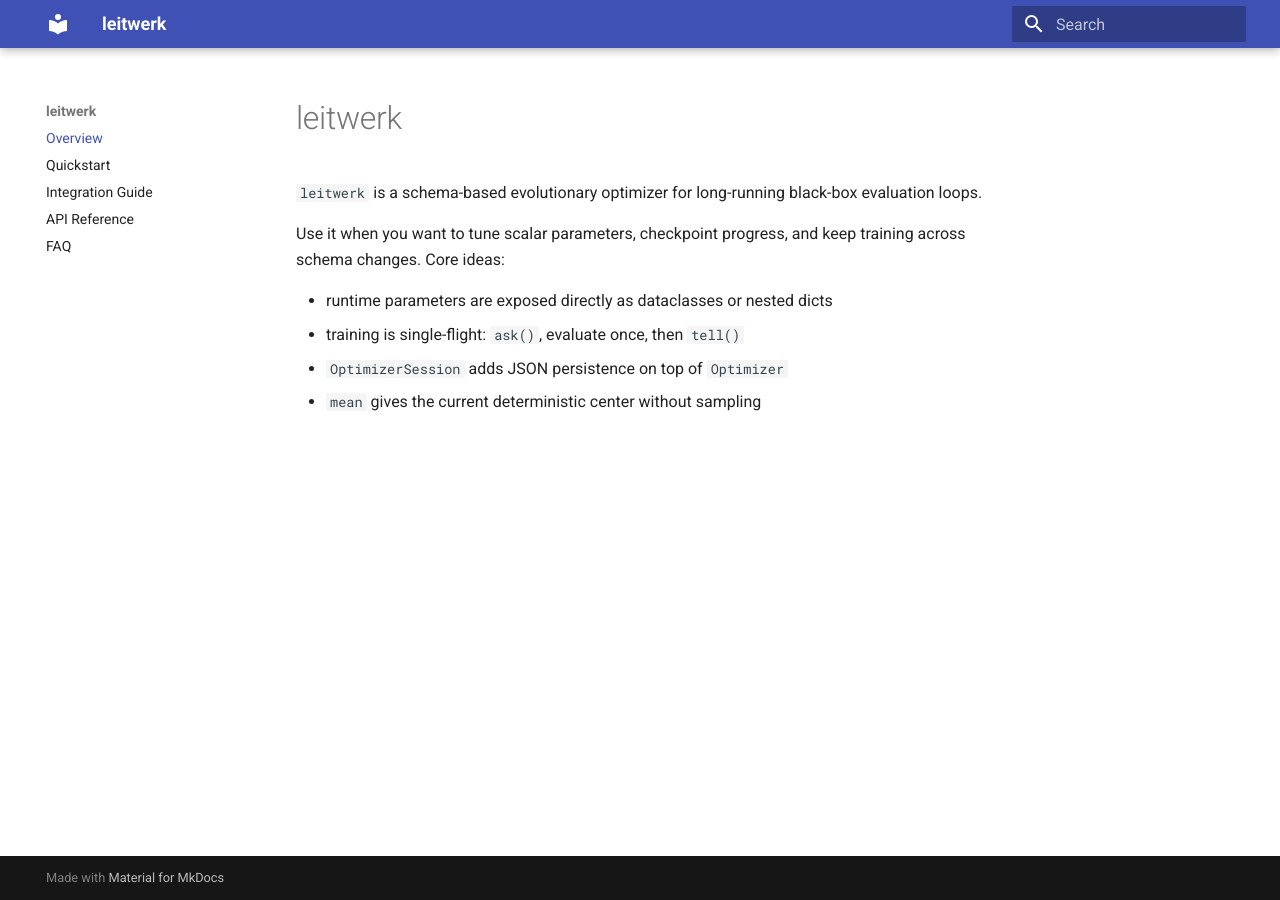
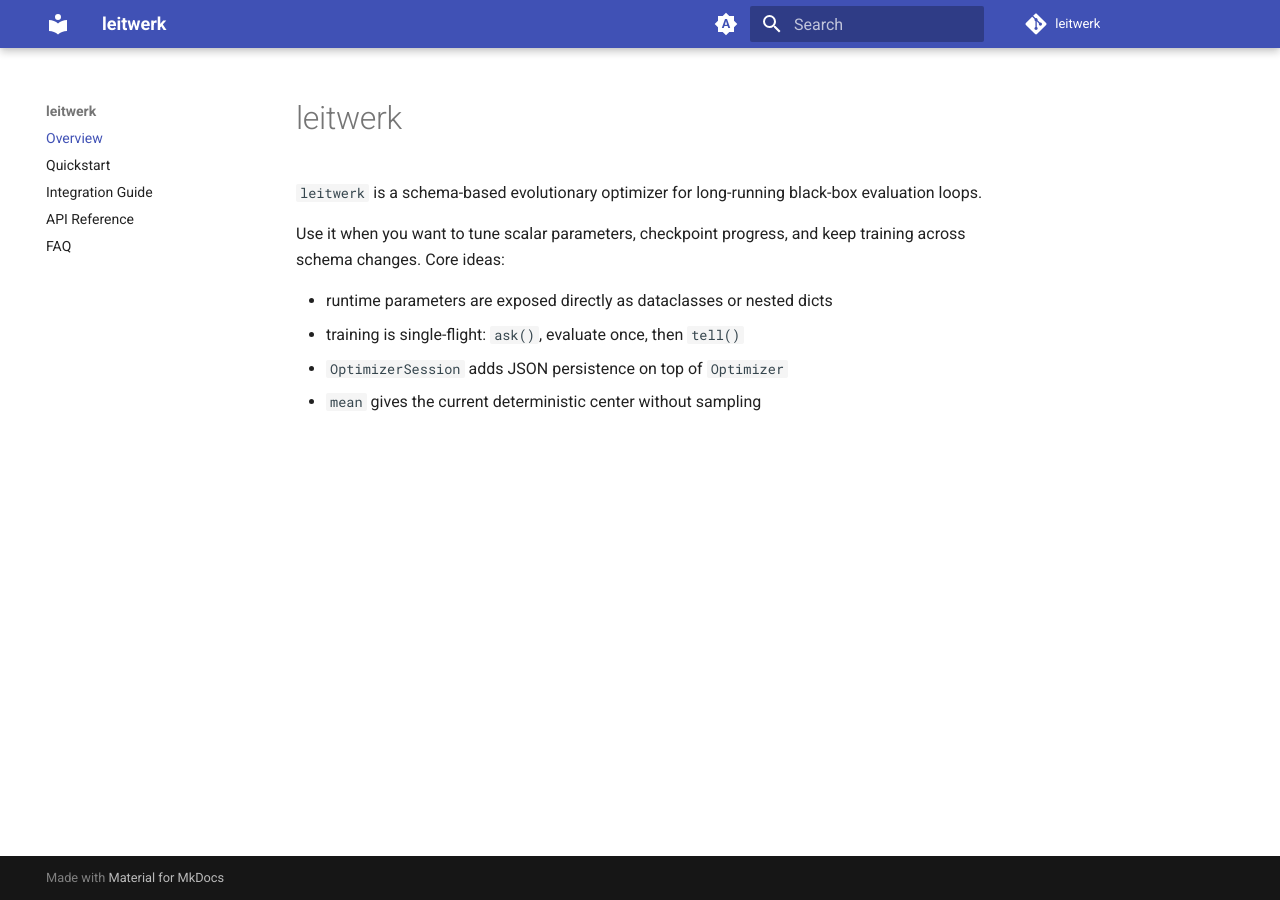
Before and after one commit to vschmidt91/xnes, an MkDocs documentation site: the page built from docs/index.md, in a window 1280 px wide. Built offline with MkDocs 1.6.1 and Material for MkDocs 9.7.7, drawn with Linux system fonts in a browser that asks for light colours; comment, search, counter and statistics services are not loaded.

Commit message:
add github link and dark mode

```diff
--- a/mkdocs.yml
+++ b/mkdocs.yml
@@ -1,8 +1,26 @@
 site_name: leitwerk
 repo_name: leitwerk
+repo_url: https://github.com/phantomsc2/leitwerk
 
 theme:
   name: material
+  palette:
+    - media: "(prefers-color-scheme)"
+      toggle:
+        icon: material/brightness-auto
+        name: Switch to light mode
+
+    - media: "(prefers-color-scheme: light)"
+      scheme: default
+      toggle:
+        icon: material/brightness-7
+        name: Switch to dark mode
+
+    - media: "(prefers-color-scheme: dark)"
+      scheme: slate
+      toggle:
+        icon: material/brightness-4
+        name: Switch to system preference
 
 plugins:
   - search
```
